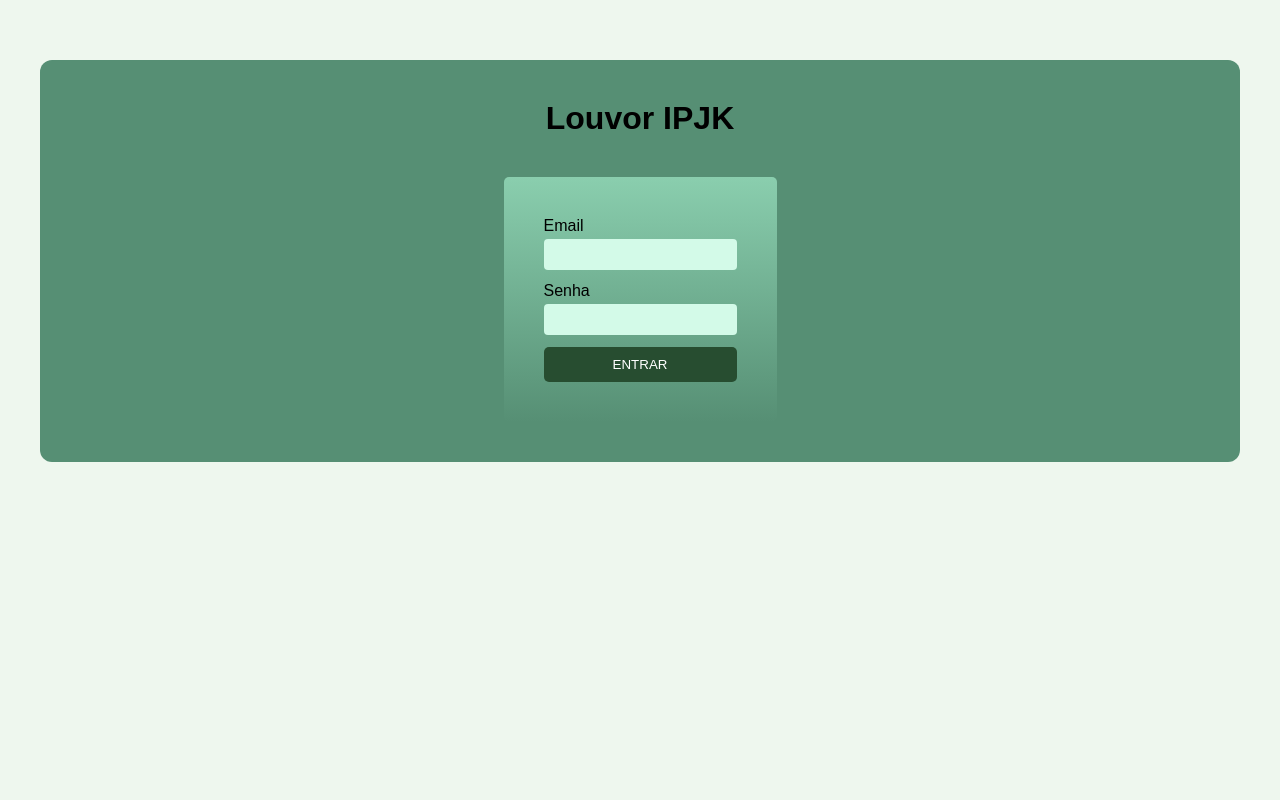
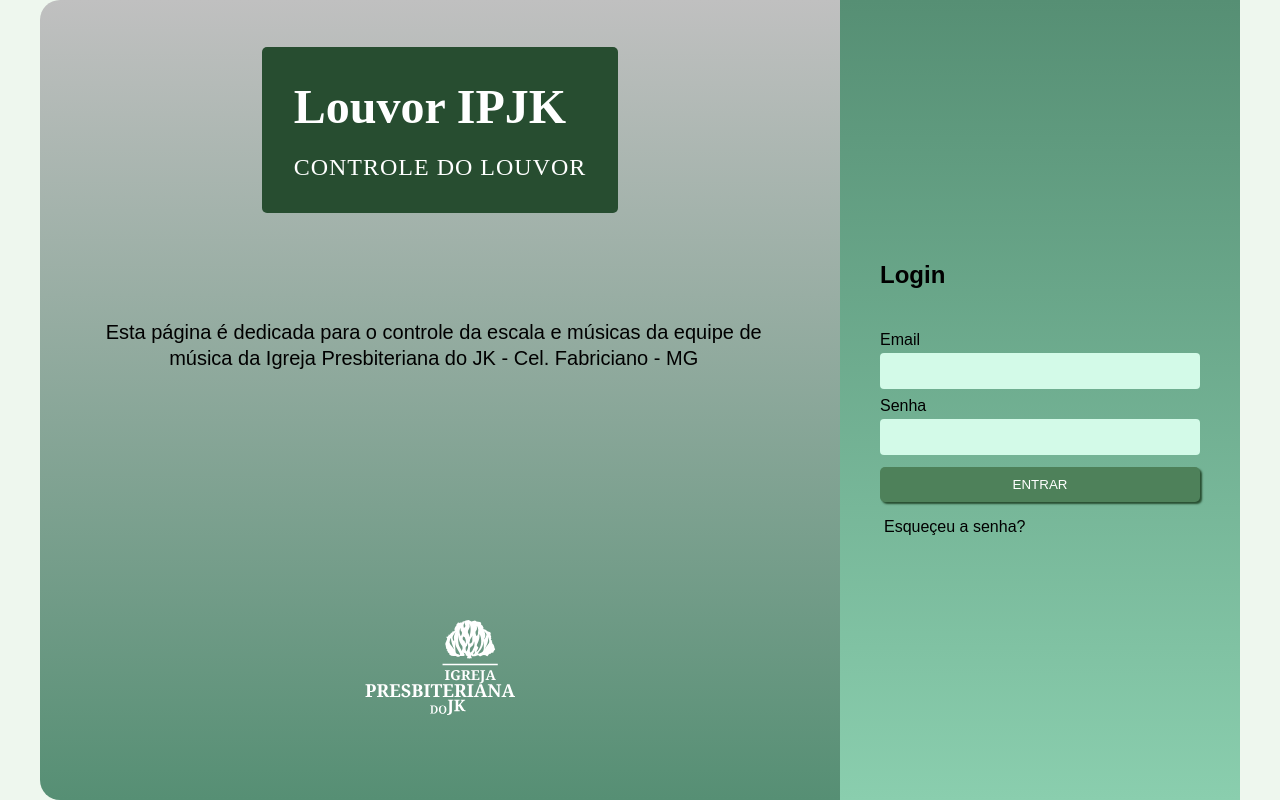
Before and after one commit to presbiterianajk/presbiterianajk.github.io, a website: page login.html in a window 1280 px wide. Drawn offline with Linux system fonts and the light colour scheme; a web font is replaced by a local one.

Commit message:
alteração layout login

```diff
--- a/css/login.css
+++ b/css/login.css
@@ -1,52 +1,122 @@
 .loginBg{
   max-width: 1200px;
-  margin: 0 auto;
-  background-color: #568f74;
- border-radius: 12px;
-  }
+  margin: 0px auto;
+  height: 100vh;
+  /* background-image: linear-gradient(#8aceae, #568f74); */
+    background-image: linear-gradient(#c0c0c0, #568f74);
+
+/* background-color: #8d8d8d; */
+  display: grid;
+  grid-template-columns: 2fr 1fr;
+  border-radius: 20px;
+}
 
 .login{
-  margin-top: 60px;
-  padding: 40px;
-  display: flex;
-  flex-direction: column;
-  justify-content: center;
-  align-items: center;
+  display: grid;
+  grid-template-columns: 1fr;
+  box-sizing: border-box;
 }
 
+.loginText{
+  place-self: center;
+  background-color:#274D30;
+  padding: 32px;
+  border-radius: 5px;
+  color: #fff;
+  font-family:'Times New Roman', Times, serif;
+}
+
+.loginText h1{
+  font-size: 3rem;
+}
+
+.loginText p{
+  font-size: 1.5rem;
+  text-align: center;
+  margin-top: 20px;
+  text-transform: uppercase;
+  letter-spacing: 1px;
+}
+
+
+.loginImg{
+  justify-self: center;
+  align-self: end;
+  margin-bottom: 80px;
+}
 
 .loginForm{
   display: flex;
   flex-direction: column;
-  padding: 40px;
-    background-image: linear-gradient(#8aceae, #568f74);
-  border-radius: 5px;
+  padding: 40px; background-image: linear-gradient(#568f74, #8aceae);
   gap: 12px;
-  margin-top: 40px;
+  justify-content: center;
 }
 
-.loginForm label{
+.loginAviso{
+  padding: 60px;
+  text-align: center;
+  font-size: 1.25rem;
+  max-width: 60ch;
+  line-height: 1.6rem;
+  font-family: Arial, Helvetica, sans-serif;
+}
+
+.loginForm a{
+  width: max-content;
+  padding: 4px;
+}
+
+.loginForm a:hover, a:focus{
+  color: #fff;
+  outline: none;
+}
+
+.contentInput label{
   display: block;
 }
 
-.loginForm input{
+.contentInput:first-child{
+  margin-top: 30px;
+}
+
+.contentInput{
+  display: flex;
+  flex-direction: column;
+  margin-top: 8px;
+}
+
+.contentInput input{
   background-color: #d3fae8;
   margin-top: 4px;
   padding: 8px;
+  font-size: 1rem;
   border-radius: 4px;
-  border-style: none;
+  border: 1px solid transparent;
+  outline: none;
+  font-family: 'Courier New', Courier, monospace;
 }
 
+.contentInput input:hover, input:focus{
+  border-color: #000;
+  box-shadow: 2px 2px 2px #274D30;
+  transition: .5s ease;
+}
 .botaoLogin{
   padding: 10px 40px;
-  background-color: #274D30;
+  background-color: #4e815a;
   border-style: none;
   color: #fff;
   border-radius: 5px;
   cursor: pointer;
   text-transform: uppercase;
+  box-shadow: 2px 2px 2px #274D30;
+  outline: none;
 }
 
-.botaoLogin:hover{
-  background-color: #4e815a;
+.botaoLogin:focus, .botaoLogin:hover{
+  background-color: #274D30;
+  border-color: #000;
+  box-shadow: 2px 2px 2px #4e815a;
+
 }
--- a/login.html
+++ b/login.html
@@ -10,22 +10,42 @@
   <link rel="stylesheet" href="./css/style.css">
 </head>
 <body>
+
+
   <div class="loginBg">
+
     <div class="login">
-      <h1>Louvor IPJK</h1>
-      <div id="loginForm" class="loginForm">
-        <div>
+      <div class="loginText">
+        <h1>Louvor IPJK</h1>
+        <p>Controle do Louvor</p>
+      </div>
+      <div class="loginAviso">
+        <span>Esta página é dedicada para o controle da escala e músicas da equipe de música da Igreja Presbiteriana do JK - Cel. Fabriciano - MG  </span>
+      </div>
+      <div class="loginImg">
+        <img src="./img/ipjk logo branco.svg" alt="">
+      </div>
+    </div>
+
+    <div id="loginForm" class="loginForm">
+      <h2>Login</h2>
+      <div class="divInput">
+        <div class="contentInput">
           <label for="emailInput">Email</label>
           <input type="email" id="emailInput" required>
         </div>
-        <div>
+        <div class="contentInput">
           <label for="passwordInput">Senha</label>
           <input type="password" id="passwordInput">
         </div>
-        <button class="botaoLogin" onclick="login()">Entrar</button>
       </div>
+      <button class="botaoLogin" onclick="login()">Entrar</button>
+      <a href="#">Esqueçeu a senha?</a>
     </div>
   </div>
+
+
+
   <script src="./config.js"></script>
   <script src="./login.js"></script>
 </body>
```
Also changed, not shown: img/ipjk logo branco.svg (added).
